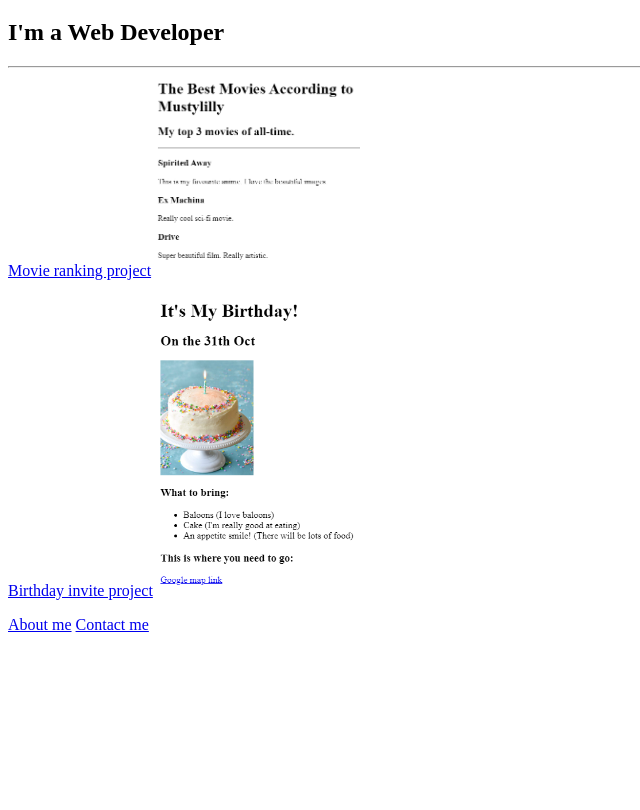
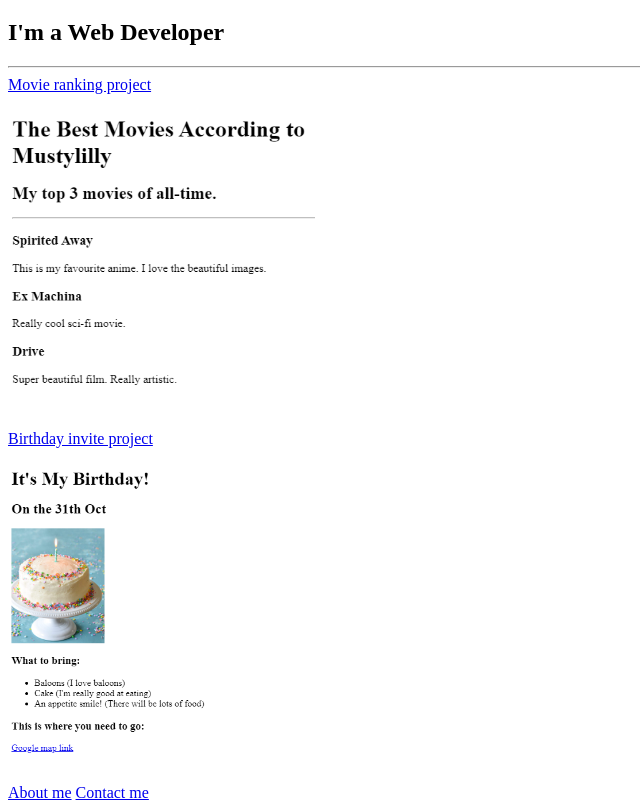
Before and after one commit to Mustylilly/html-portfolio, a plain HTML site: page index.html in a window 1280 px wide. Shown: the part 61-871 px from the top of the page, without its empty margins (0-640 px from the left). Before the commit the page ends 800 px from the top, so only its background shows below. Drawn offline with Linux system fonts and the light colour scheme.

Commit message:
Add files via upload

```diff
--- a/index.html
+++ b/index.html
@@ -8,11 +8,14 @@
     </head>
     <hr>
     <body>
-        <a href="./movie-ranking.html">Movie ranking project</a>
-        <img src="./best movies.png" height="200" alt="movie ranking screenshot">
+        <a href="./public/movie-ranking.html">Movie ranking project</a>
         <p>
-        <a href="./birthday-invite.html">Birthday invite project</a>
-        <img src="./bday.png" height="300" alt="birthday invite screenshot">
+        <img src="./public/best movies.png" height="300" alt="movie ranking screenshot">
+    </p>
+        <p>
+        <a href="./public/birthday-invite.html">Birthday invite project</a>
+<p>
+        <img src="./public/bday.png" height="300" alt="birthday invite screenshot">
     </p>
     <a href="./about.html">About me</a>
     <a href="./contact.html">Contact me</a>
```
